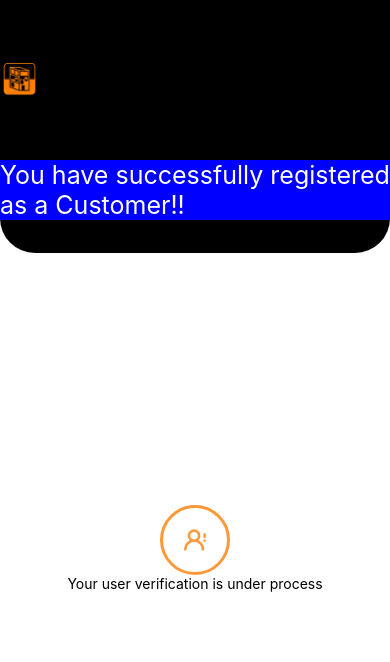
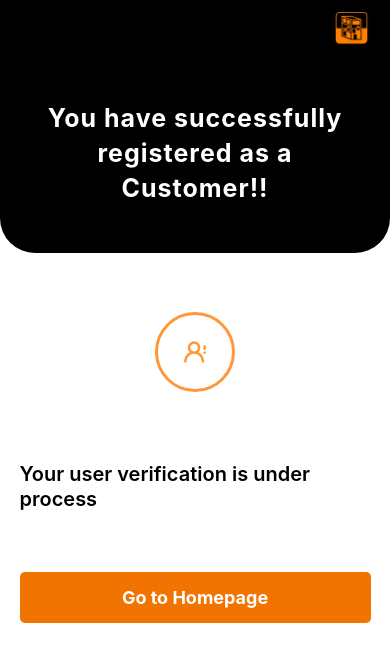
Before and after one commit to sourav-kundu443/pomoDigital, a React Native app: screen /VerificationScreen in a window 390 px wide. Shown: the top 662 px of the page. Built offline with nearby package versions, Linux system fonts and the light colour scheme.

Commit message:
Verification screen

```diff
--- a/App.js
+++ b/App.js
@@ -8,6 +8,7 @@ import SplashScreen from './src/screens/splashScreen';
 import SignUpScreen from './src/screens/signupScreen';
 import LoginScreen from './src/screens/loginScreen';
 import VerificationScreen from './src/screens/verificationScreen';
+import HomeScreen from './src/screens/homeScreen';
 
 const Stack = createStackNavigator();
 
@@ -52,6 +53,11 @@ const App = () => {
           component={VerificationScreen}
           options={{headerShown: false}}
         />
+        <Stack.Screen
+          name="HomeScreen"
+          component={HomeScreen}
+          options={{headerShown: false}}
+        />
       </Stack.Navigator>
     </NavigationContainer>
   );
--- a/src/components/CustomButton.js
+++ b/src/components/CustomButton.js
@@ -23,7 +23,7 @@ const styles = StyleSheet.create({
       color: "#fff",
       fontWeight: "bold",
       alignSelf: "center",
-      textTransform: "uppercase"
+      // textTransform: "uppercase"
     }
   });
 
--- /dev/null
+++ b/src/screens/homeScreen/index.js
@@ -0,0 +1,18 @@
+import React from 'react';
+import {View, Text, Image} from 'react-native';
+import styles from './style';
+
+import Logo from '../../assets/images/logo.png';
+import UserIcon2 from '../../assets/images/userIcon2.png';
+
+import CustomButton from '../../components/CustomButton';
+
+const HomeScreen = ({navigation}) => {
+  return (
+    <View style={styles.container}>
+      <Text>Home page</Text>
+    </View>
+  );
+};
+
+export default HomeScreen;
--- a/src/screens/verificationScreen/index.js
+++ b/src/screens/verificationScreen/index.js
@@ -1,11 +1,13 @@
 import React from 'react';
-import {View, Text, Image} from 'react-native';
+import {View, Text, Image, TouchableOpacity} from 'react-native';
 import styles from './styles';
 
 import Logo from '../../assets/images/logo.png';
 import UserIcon2 from '../../assets/images/userIcon2.png';
 
-const VerificationScreen = () => {
+import CustomButton from '../../components/CustomButton';
+
+const VerificationScreen = ({navigation}) => {
   return (
     <View style={styles.container}>
       <View style={styles.header}>
@@ -18,7 +20,18 @@ const VerificationScreen = () => {
         <View style={styles.userContainer}>
           <Image source={UserIcon2} />
         </View>
-        <Text>Your user verification is under process</Text>
+        <Text style={styles.footerText}>
+          Your user verification is under process
+        </Text>
+        <TouchableOpacity
+          style={styles.btnView}
+          onPress={() => navigation.navigate('HomeScreen')}>
+          <CustomButton
+            color="#F17400"
+            title="Go to Homepage"
+            style={styles.btnToHome}
+          />
+        </TouchableOpacity>
       </View>
     </View>
   );
--- a/src/screens/verificationScreen/styles.js
+++ b/src/screens/verificationScreen/styles.js
@@ -4,36 +4,63 @@ const styles = StyleSheet.create({
     container: {
         flex: 1,
         backgroundColor: '#fff',
-        height: '100%'
+        height: '100%',
+
+
     },
     header: {
         flex: 0.3,
         backgroundColor: '#000',
         borderBottomLeftRadius: 35,
         borderBottomRightRadius: 35,
+
+
     },
     headerLogo: {
         width: '10%',
-
+        bottom: '20%',
+        left: '85%'
+    },
+    headerText: {
+        width: '85%',
+        position: 'absolute',
+        color: '#fff',
+        fontSize: 25,
+        fontWeight: '700',
+        letterSpacing: 1,
+        alignSelf: 'center',
+        top: '40%',
+        textAlign: 'center',
+        lineHeight: 35
     },
     footer: {
         flex: 0.7,
-        alignItems: 'center',
-        justifyContent: 'center',
+        width: '100%',
+        paddingHorizontal: '5%'
     },
-    headerText: {
-        color: '#fff',
-        fontSize: 25,
-        backgroundColor: 'blue'
-    },
+
     userContainer: {
         borderWidth: 3,
         borderColor: '#FF9838',
         alignItems: 'center',
         justifyContent: 'center',
-        width: 70,
-        height: 70,
-        borderRadius: 50
+        width: 80,
+        height: 80,
+        borderRadius: 50,
+        marginBottom: '20%',
+        alignSelf: 'center',
+        top: '10%'
+    },
+    footerText: {
+        alignSelf: 'center',
+        top: '10%',
+        fontSize: 20,
+        color: '#000',
+        lineHeight: 25,
+        fontWeight: "600",
+    },
+    btnView: {
+        top: '15%'
     }
 })
 
```
Also changed, not shown: src/screens/signupScreen/index.js (+4 -4 lines), src/components/SmallLogo.js (added).
